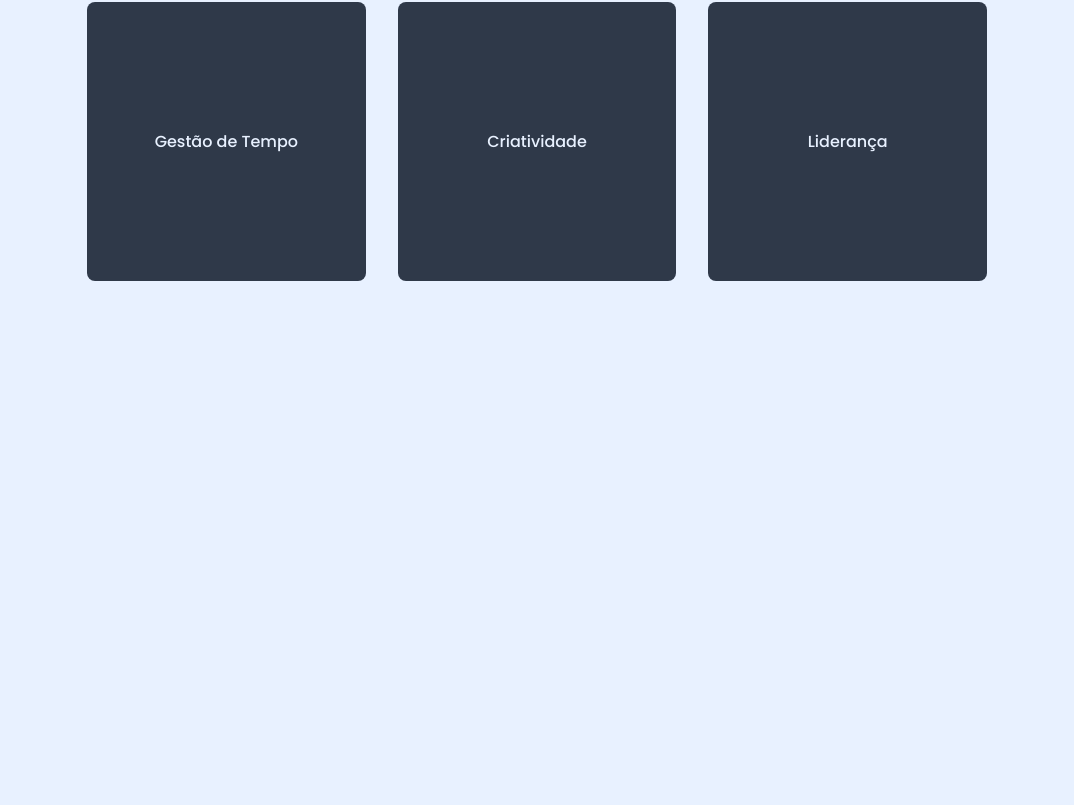
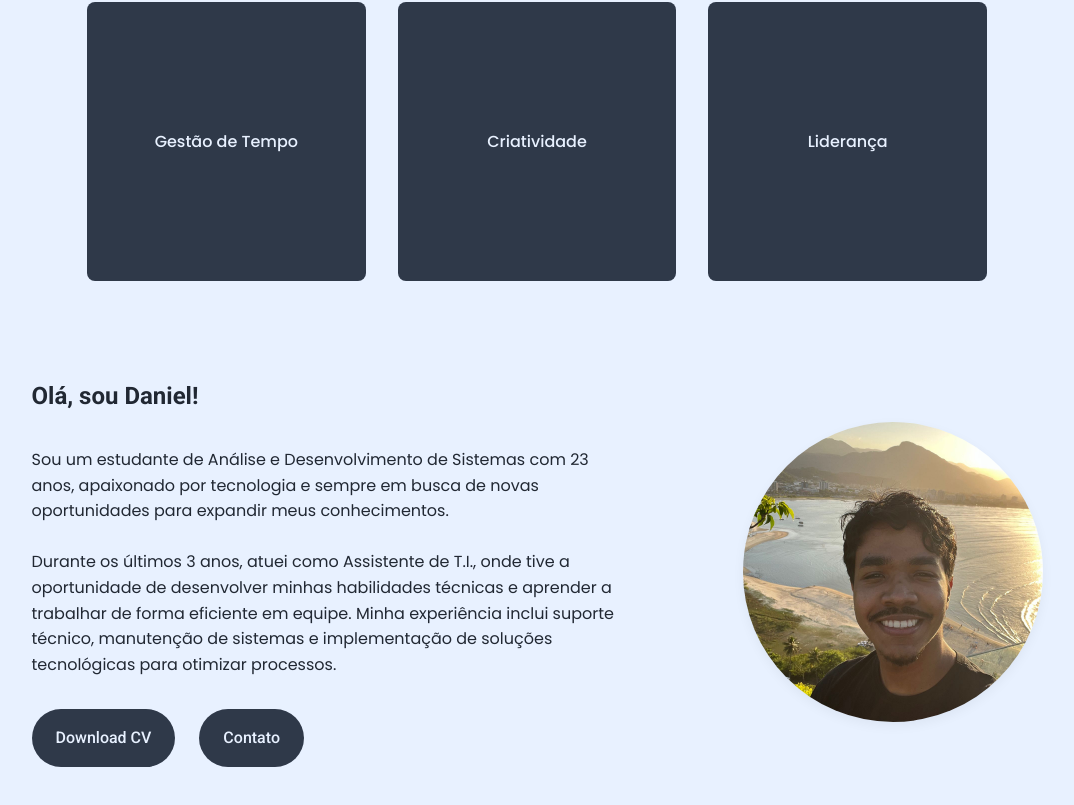
Before and after one commit to DanielPMorais/portfolio, a React (Vite) app: page / in a window 1280 px wide. Shown: the part 1733-2538 px from the top of the page, without its empty margins (103-1177 px from the left). Before the commit the page ends 2062 px from the top, so only its background shows below. Built offline with nearby package versions, Linux system fonts and the light colour scheme.

Commit message:
feat(About): add About section with personal introduction and CV download

```diff
--- a/src/App.jsx
+++ b/src/App.jsx
@@ -3,6 +3,7 @@ import { Hero } from './features/Hero/Hero';
 import { Projects } from './features/Projects/Projects';
 import { useScrollSpy } from './hooks/useScrollSpy';
 import { Skills } from './features/Skills/Skills';
+import { About } from './features/About/About';
 
 function App() {
   const sectionIds = ['home', 'projects', 'skills', 'about-me'];
@@ -19,9 +20,7 @@ function App() {
         <Hero />
         <Projects />
         <Skills />
-        {/* Próximos passos:
-        <Contact />
-        */}
+        <About />
       </main>
 
       {/* <Footer /> */}
--- /dev/null
+++ b/src/features/About/About.jsx
@@ -0,0 +1,52 @@
+import React from 'react';
+import styles from './About.module.css';
+import { Container } from '../../components/layout/Container/Container';
+import myCV from '../../assets/files/DanielMorais_CV.pdf';
+
+export function About() {
+  return (
+    <Container>
+      <section id="about-me" className={styles.aboutSection}>
+        <div className={styles.aboutContainer}>
+          {/* Coluna da Imagem */}
+          <div className={styles.imageContainer}>
+            <div className={styles.aboutImage}>
+              <img src="/profile.jpeg" alt="Foto de Daniel Morais" />
+            </div>
+          </div>
+
+          {/* Coluna do Conteúdo */}
+          <div className={styles.aboutContent}>
+            <h2>Olá, sou Daniel!</h2>
+
+            {/* --- Texto Único --- */}
+            <p>
+              Sou um estudante de Análise e Desenvolvimento de Sistemas com 23 anos, apaixonado por
+              tecnologia e sempre em busca de novas oportunidades para expandir meus conhecimentos.
+              <br />
+              <br />
+              Durante os últimos 3 anos, atuei como Assistente de T.I., onde tive a oportunidade de
+              desenvolver minhas habilidades técnicas e aprender a trabalhar de forma eficiente em
+              equipe. Minha experiência inclui suporte técnico, manutenção de sistemas e
+              implementação de soluções tecnológicas para otimizar processos.
+            </p>
+
+            {/* Botões */}
+            <div className={styles.buttonContainer}>
+              <a
+                href={myCV}
+                download="DanielMorais_CV.pdf"
+                className={`${styles.button} ${styles.primaryButton}`}
+              >
+                Download CV
+              </a>
+              <a href="#contato" className={`${styles.button} ${styles.secondaryButton}`}>
+                Contato
+              </a>
+            </div>
+          </div>
+        </div>
+      </section>
+    </Container>
+  );
+}
--- /dev/null
+++ b/src/features/About/About.module.css
@@ -0,0 +1,114 @@
+/* ================================== */
+/* 1. Estilos Base (Mobile) */
+/* ================================== */
+.aboutSection {
+  padding-top: var(--spacing-6);
+  padding-bottom: var(--spacing-6);
+}
+
+.aboutContainer {
+  display: flex;
+  flex-direction: column;
+  align-items: center;
+  gap: var(--spacing-5);
+}
+
+.aboutImage {
+  width: 250px;
+  height: 250px;
+  border-radius: 50%;
+  overflow: hidden;
+  box-shadow: 0 4px 12px rgba(0, 0, 0, 0.05);
+  transition: transform 0.2s ease-in-out, box-shadow 0.2s ease-in-out;
+}
+
+.aboutImage:hover {
+  transform: scale(1.05);
+  box-shadow: 0 6px 16px rgba(0, 0, 0, 0.08);
+}
+
+.aboutImage img {
+  width: 100%;
+  height: 100%;
+  object-fit: cover;
+}
+
+.aboutContent {
+  display: flex;
+  flex-direction: column;
+  align-items: center;
+  text-align: center;
+  gap: var(--spacing-4);
+}
+
+.aboutContent h2 {
+  font-size: var(--font-size-md);
+  /* 24px */
+}
+
+.aboutContent p {
+  max-width: 60ch;
+  /* Limite de largura para legibilidade */
+}
+
+.buttonContainer {
+  display: flex;
+  flex-direction: column;
+  gap: var(--spacing-3);
+  width: 100%;
+  max-width: 300px;
+}
+
+.button {
+  padding: var(--spacing-2) var(--spacing-3);
+  border-radius: var(--border-radius-xxxl);
+  font-weight: var(--font-weight-medium);
+  font-family: var(--font-family-ui);
+  text-align: center;
+  transition: transform 0.2s ease, background-color 0.2s ease;
+}
+
+.button:hover {
+  transform: translateY(-3px);
+}
+
+.primaryButton {
+  background-color: var(--color-nav-background);
+  color: var(--color-text-nav);
+}
+
+.secondaryButton {
+  background-color: var(--color-nav-background);
+  color: var(--color-text-nav);
+}
+
+/* ================================== */
+/* 2. Estilos Desktop (Tablet+) */
+/* ================================== */
+@media (min-width: 768px) {
+  .aboutContainer {
+    /* Desktop: imagem à esquerda, texto à direita */
+    flex-direction: row-reverse;
+    justify-content: space-around;
+    gap: var(--spacing-6);
+  }
+
+  .aboutImage {
+    width: 300px;
+    height: 300px;
+  }
+
+  .aboutContent {
+    align-items: flex-start;
+    text-align: left;
+    flex: 1;
+    max-width: 650px;
+  }
+
+  /* Não precisamos mais inverter os textos */
+
+  .buttonContainer {
+    flex-direction: row;
+    max-width: none;
+  }
+}
--- a/src/styles/_variables.css
+++ b/src/styles/_variables.css
@@ -76,6 +76,9 @@
   /* Outros */
   --border-radius-md: 8px;
   --border-radius-lg: 16px;
+  --border-radius-xl: 24px;
+  --border-radius-xxl: 32px;
+  --border-radius-xxxl: 40px;
 }
 
 /* ================================================== */
```
Also changed, not shown: 1 other file (tests, documents, lock files or other folders).
